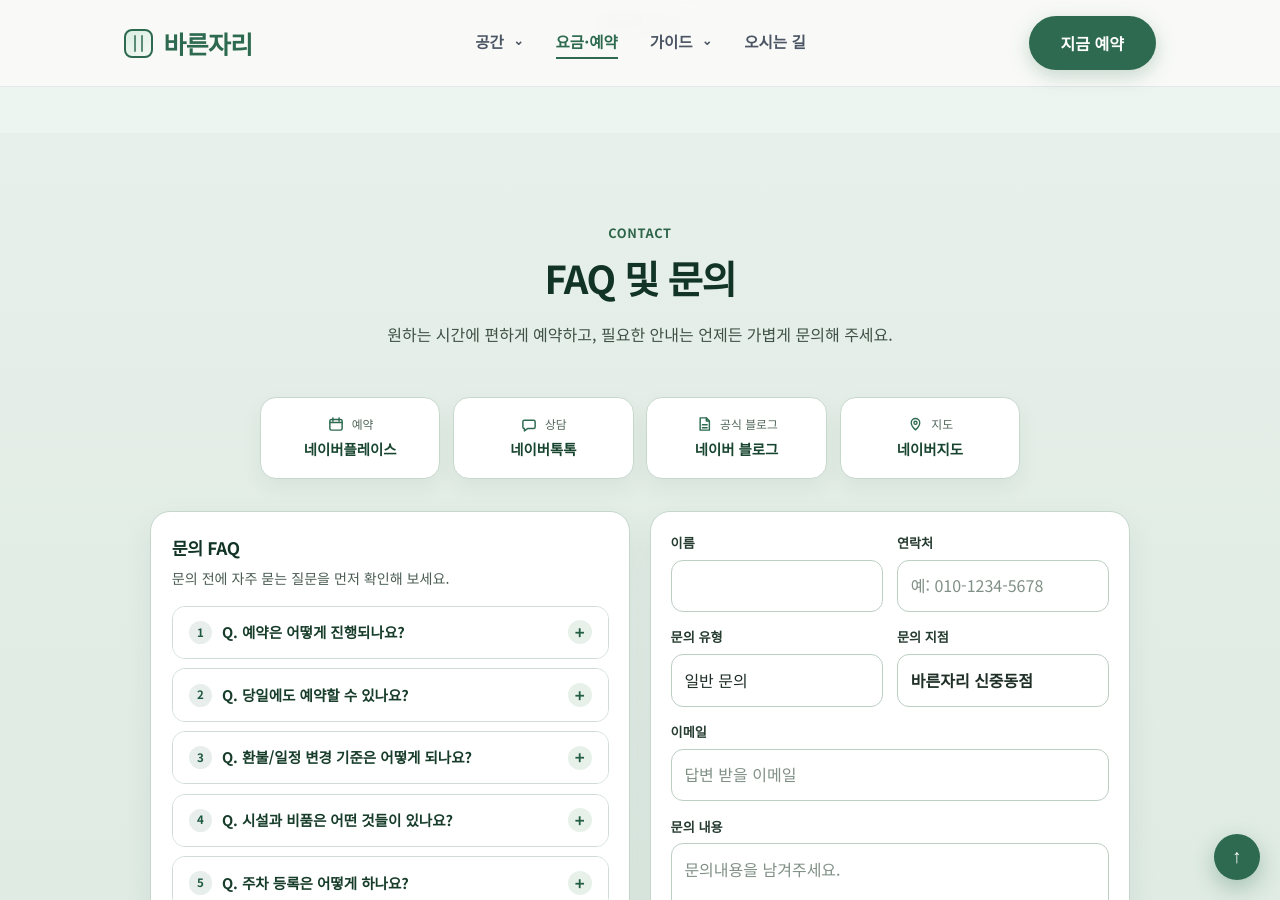
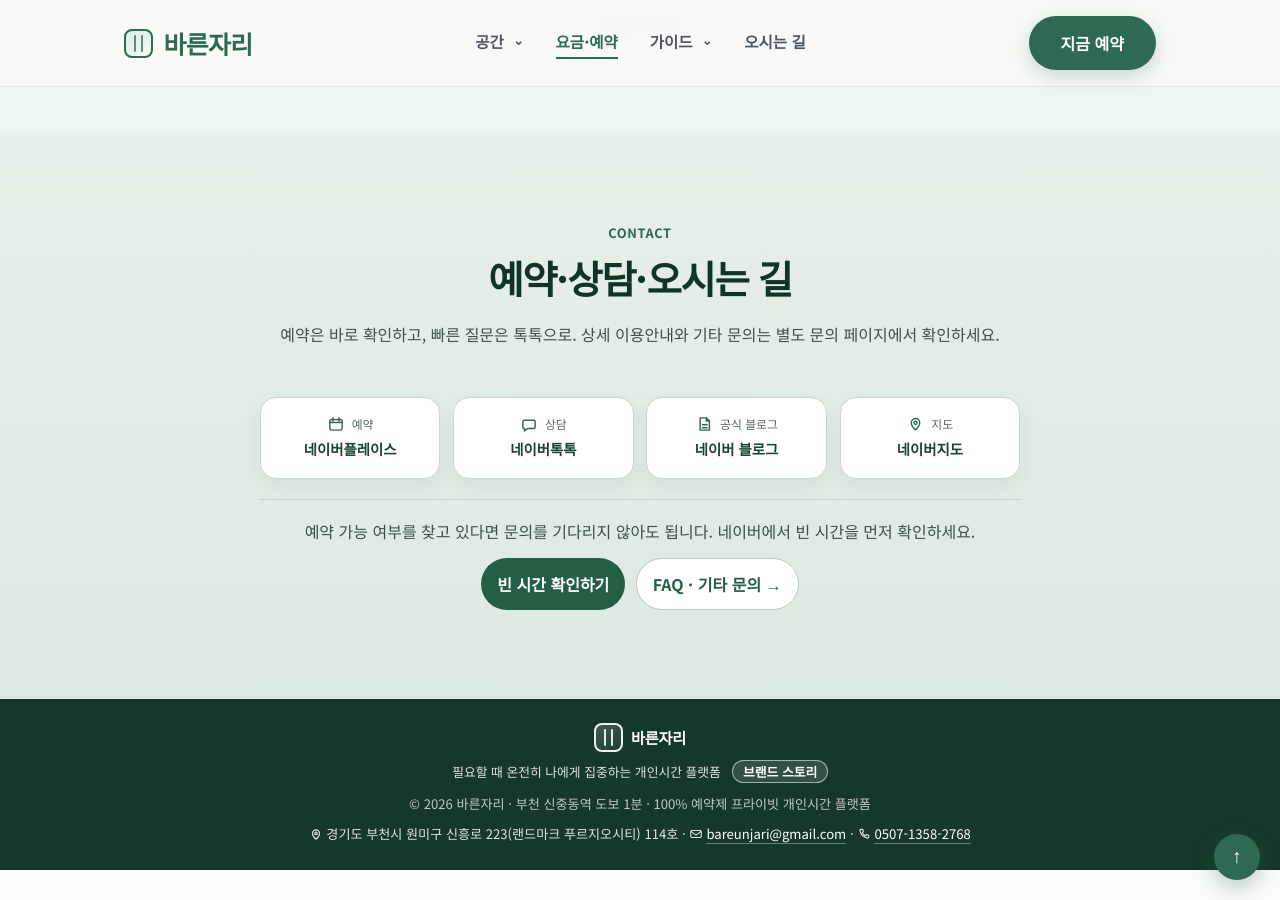
Before and after one commit to bareunspace/blog, a Jekyll site: the page built from index.html, in a window 1280 px wide and 900 px high, scrolled down 4874 px. Built offline with Jekyll 4.4.1, drawn with Linux system fonts in a browser that asks for light colours; some of the changed text lies outside the part shown.

Commit message:
Simplify homepage contact into conversion gateway

```diff
--- a/_includes/home-hub-enhancements.html
+++ b/_includes/home-hub-enhancements.html
@@ -1,13 +1,16 @@
 <style>
-  .home-practice-entry {
-    margin-top: 1.15rem;
-    padding: 1rem 1.1rem;
-    border: 1px solid rgba(45,106,79,.16);
-    border-radius: 16px;
-    background: #f7faf8;
-  }
-  .home-practice-entry p { margin: 0; color: var(--muted); line-height: 1.7; }
-  .home-practice-entry a { font-weight: 800; }
+  .home-practice-entry { margin-top:1.15rem;padding:1rem 1.1rem;border:1px solid rgba(45,106,79,.16);border-radius:16px;background:#f7faf8; }
+  .home-practice-entry p { margin:0;color:var(--muted);line-height:1.7; }
+  .home-practice-entry a { font-weight:800; }
+  #contact .contact-support-layout { display:none !important; }
+  #contact .contact-grid { margin-bottom:1.2rem; }
+  #contact .home-contact-next { max-width:760px;margin:1.25rem auto 0;padding-top:1.15rem;border-top:1px solid rgba(45,106,79,.16); }
+  #contact .home-contact-next p { margin:0 0 .8rem;color:#3f5147;line-height:1.7; }
+  #contact .home-contact-actions { display:flex;justify-content:center;gap:.65rem;flex-wrap:wrap; }
+  #contact .home-contact-actions a { display:inline-flex;align-items:center;justify-content:center;min-height:44px;padding:.7rem 1rem;border-radius:999px;font-weight:800;text-decoration:none; }
+  #contact .home-contact-actions .home-contact-book { background:#245f43;color:#fff; }
+  #contact .home-contact-actions .home-contact-help { border:1px solid #b8ccbf;background:#fff;color:#245f43; }
+  @media(max-width:640px){#contact .home-contact-actions{display:grid}#contact .home-contact-actions a{width:100%}}
 </style>
 <script>
 document.addEventListener('DOMContentLoaded', function () {
@@ -27,62 +30,40 @@
   if (spaceDescs.length > 1) spaceDescs[1].textContent = '부천 신중동역 가까이에서 1~6인이 예약 시간 동안 단독으로 이용할 수 있습니다.';
 
   var grid = main.querySelector('.features-grid');
-  if (!grid) return;
-  var cards = grid.querySelectorAll('.feature-card');
-  if (cards.length < 4) return;
-
-  function setCard(card, title, desc, bullets, ariaLabel) {
-    var h3 = card.querySelector('.feature-title-row h3');
-    var hit = card.querySelector('.feature-card-hitarea');
-    var arrow = card.querySelector('.blog-guide-category-link');
-    var p = card.querySelector('p');
-    var ul = card.querySelector('.feature-quick-list');
-    if (h3) h3.textContent = title;
-    if (hit) hit.setAttribute('aria-label', ariaLabel);
-    if (arrow) arrow.setAttribute('aria-label', ariaLabel);
-    if (p) p.textContent = desc;
-    if (ul) {
-      ul.setAttribute('aria-label', title + ' 허브 포인트');
-      ul.innerHTML = bullets.map(function (item) { return '<li>' + item + '</li>'; }).join('');
+  if (grid) {
+    var cards = grid.querySelectorAll('.feature-card');
+    if (cards.length >= 4) {
+      function setCard(card, title, desc, bullets, ariaLabel) {
+        var h3=card.querySelector('.feature-title-row h3'),hit=card.querySelector('.feature-card-hitarea'),arrow=card.querySelector('.blog-guide-category-link'),p=card.querySelector('p'),ul=card.querySelector('.feature-quick-list');
+        if(h3)h3.textContent=title;if(hit)hit.setAttribute('aria-label',ariaLabel);if(arrow)arrow.setAttribute('aria-label',ariaLabel);if(p)p.textContent=desc;
+        if(ul){ul.setAttribute('aria-label',title+' 허브 포인트');ul.innerHTML=bullets.map(function(item){return '<li>'+item+'</li>';}).join('');}
+      }
+      setCard(cards[0],'면접','자기소개와 답변 정리부터 실제 말하기, 녹화 점검, 화상면접 환경과 당일 확인까지 면접 전체 흐름을 안내합니다.',['답변 정리','말하기·녹화','화상면접'],'면접 허브 바로가기');
+      setCard(cards[1],'미팅·업무','고객 미팅, 상담, 화상회의, 집중 업무처럼 사무실이 필요한 몇 시간을 목적에 맞게 활용하는 가이드입니다.',['고객 미팅','상담','집중 업무'],'미팅·업무 허브 바로가기');
+      setCard(cards[2],'스터디·소모임','대학생 팀플과 프로젝트, 그룹 스터디, 1인 집중 학습처럼 공부 방식에 맞는 공간 활용 가이드입니다.',['팀플·프로젝트','그룹 스터디','1인 집중'],'스터디·소모임 허브 바로가기');
+      setCard(cards[3],'프라이빗시간','혼자 있는 시간, 둘만의 대화, 방해받지 않는 개인시간처럼 프라이버시가 필요한 순간을 다룹니다.',['혼자 있는 시간','둘만의 시간','프라이버시'],'프라이빗시간 허브 바로가기');
+      if(!document.getElementById('home-practice-entry')){var note=document.createElement('div');note.id='home-practice-entry';note.className='home-practice-entry';note.innerHTML='<p><strong>직접 말하고 촬영하며 반복하는 연습이 필요한가요?</strong> 독백·대사·오디션·셀프테이프는 <a href="/practice/">연습·리허설 허브 →</a>에서 따로 안내합니다.</p>';grid.insertAdjacentElement('afterend',note);}
     }
   }
 
-  setCard(cards[0], '면접', '자기소개와 답변 정리부터 실제 말하기, 녹화 점검, 화상면접 환경과 당일 확인까지 면접 전체 흐름을 안내합니다.', ['답변 정리', '말하기·녹화', '화상면접'], '면접 허브 바로가기');
-  setCard(cards[1], '미팅·업무', '고객 미팅, 상담, 화상회의, 집중 업무처럼 사무실이 필요한 몇 시간을 목적에 맞게 활용하는 가이드입니다.', ['고객 미팅', '상담', '집중 업무'], '미팅·업무 허브 바로가기');
-  setCard(cards[2], '스터디·소모임', '대학생 팀플과 프로젝트, 그룹 스터디, 1인 집중 학습처럼 공부 방식에 맞는 공간 활용 가이드입니다.', ['팀플·프로젝트', '그룹 스터디', '1인 집중'], '스터디·소모임 허브 바로가기');
-  setCard(cards[3], '프라이빗시간', '혼자 있는 시간, 둘만의 대화, 방해받지 않는 개인시간처럼 프라이버시가 필요한 순간을 다룹니다.', ['혼자 있는 시간', '둘만의 시간', '프라이버시'], '프라이빗시간 허브 바로가기');
+  var filterLabels={'면접준비':'면접','스터디룸':'스터디·소모임','미팅·상담':'미팅·업무','프라이빗시간':'프라이빗시간','연습·리허설':'연습·리허설','시간·공간':'시간·공간 저널'};
+  main.querySelectorAll('#homeGuideFilters [data-category]').forEach(function(button){var key=button.getAttribute('data-category');if(filterLabels[key])button.textContent=filterLabels[key];});
 
-  if (!document.getElementById('home-practice-entry')) {
-    var note = document.createElement('div');
-    note.id = 'home-practice-entry';
-    note.className = 'home-practice-entry';
-    note.innerHTML = '<p><strong>직접 말하고 촬영하며 반복하는 연습이 필요한가요?</strong> 독백·대사·오디션·셀프테이프는 <a href="/practice/">연습·리허설 허브 →</a>에서 따로 안내합니다.</p>';
-    grid.insertAdjacentElement('afterend', note);
+  var useCaseTitle=main.querySelector('#testimonials .section-title'),useCaseDesc=main.querySelector('#testimonials .section-desc');
+  if(useCaseTitle)useCaseTitle.textContent='활용 예시 · 이용안내';
+  if(useCaseDesc)useCaseDesc.textContent='면접, 스터디, 미팅, 개인시간처럼 바른자리를 활용할 수 있는 대표 상황과 이용 안내를 소개합니다. 최신 실제 이용사례는 공식 네이버 블로그에서 확인할 수 있습니다.';
+  main.querySelectorAll('#useCasesGrid .testimonial-card').forEach(function(card){var badge=card.querySelector('.stars'),meta=card.querySelector('.testimonial-meta strong');if(badge)badge.textContent='활용 예시';if(meta)meta.textContent='대표 활용 상황';});
+
+  var contact=main.querySelector('#contact');
+  if(contact){
+    var title=contact.querySelector('.section-title'),desc=contact.querySelector('.section-desc');
+    if(title)title.textContent='예약·상담·오시는 길';
+    if(desc)desc.textContent='예약은 바로 확인하고, 빠른 질문은 톡톡으로. 상세 이용안내와 기타 문의는 별도 문의 페이지에서 확인하세요.';
+    if(!contact.querySelector('.home-contact-next')){
+      var next=document.createElement('div');next.className='home-contact-next';
+      next.innerHTML='<p>예약 가능 여부를 찾고 있다면 문의를 기다리지 않아도 됩니다. 네이버에서 빈 시간을 먼저 확인하세요.</p><div class="home-contact-actions"><a class="home-contact-book" href="https://m.place.naver.com/place/2041312316/ticket" target="_blank" rel="noopener noreferrer" data-cta="home_contact_booking">빈 시간 확인하기</a><a class="home-contact-help" href="/contact.html">FAQ · 기타 문의 →</a></div>';
+      var cg=contact.querySelector('.contact-grid');if(cg)cg.insertAdjacentElement('afterend',next);
+    }
   }
-
-  var filterLabels = {
-    '면접준비': '면접',
-    '스터디룸': '스터디·소모임',
-    '미팅·상담': '미팅·업무',
-    '프라이빗시간': '프라이빗시간',
-    '연습·리허설': '연습·리허설',
-    '시간·공간': '시간·공간 저널'
-  };
-  main.querySelectorAll('#homeGuideFilters [data-category]').forEach(function (button) {
-    var key = button.getAttribute('data-category');
-    if (filterLabels[key]) button.textContent = filterLabels[key];
-  });
-
-  var useCaseTitle = main.querySelector('#testimonials .section-title');
-  var useCaseDesc = main.querySelector('#testimonials .section-desc');
-  if (useCaseTitle) useCaseTitle.textContent = '활용 예시 · 이용안내';
-  if (useCaseDesc) useCaseDesc.textContent = '면접, 스터디, 미팅, 개인시간처럼 바른자리를 활용할 수 있는 대표 상황과 이용 안내를 소개합니다. 최신 실제 이용사례는 공식 네이버 블로그에서 확인할 수 있습니다.';
-
-  main.querySelectorAll('#useCasesGrid .testimonial-card').forEach(function (card) {
-    var badge = card.querySelector('.stars');
-    var meta = card.querySelector('.testimonial-meta strong');
-    if (badge) badge.textContent = '활용 예시';
-    if (meta) meta.textContent = '대표 활용 상황';
-  });
 });
 </script>
```
